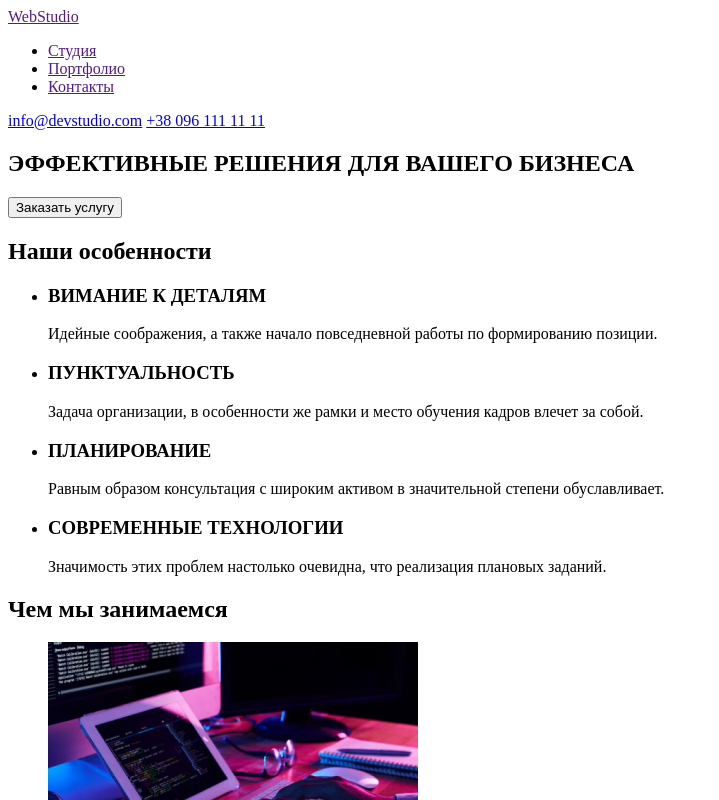
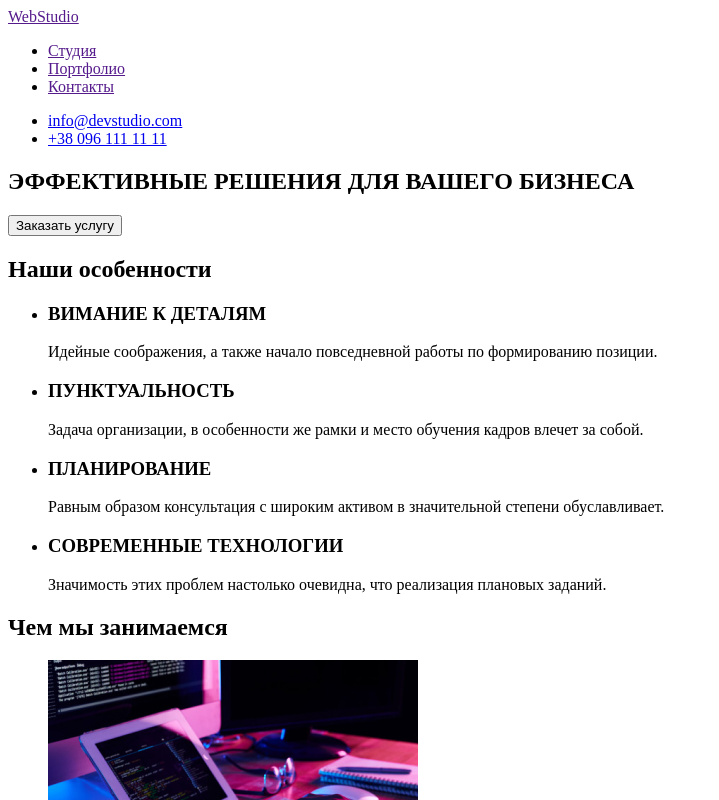
Before and after one commit to AndreyMandybura/goit-markup-hw-01, a plain HTML site: page index.html in a window 1280 px wide. Shown: the top 800 px of the page, without its empty margins (0-719 px from the left). Drawn offline with Linux system fonts and the light colour scheme.

Commit message:
Изменения в html
В header контакты обернуты в список. В footer физический адрес переделан на ссылку на гугл карты.

```diff
--- a/index.html
+++ b/index.html
@@ -16,8 +16,10 @@
                 <li><a href="">Контакты</a></li>
             </ul>
         </nav>
-        <a href="mailto:info@devstudio.com">info@devstudio.com</a>
-        <a href="tel:+380961111111">+38 096 111 11 11</a>
+        <ul>
+            <li><a href="mailto:info@devstudio.com">info@devstudio.com</a></li>
+            <li><a href="tel:+380961111111">+38 096 111 11 11</a></li>
+        </ul>
     </header>
     <main>
     <section>
@@ -83,7 +85,7 @@
         <a href="">WebStudio</a>
         <address>
             <ul>
-                <li><p>г. Киев, пр-т Леси Украинки, 26</p></li>
+                <li><a href="https://goo.gl/maps/Vyjwhp4xW57vWDKJA" target="_blank" rel="noopener noreferrer">г. Киев, пр-т Леси Украинки, 26</a></li>
                 <li><a href="mailto:info@example.com">info@example.com</a></li>
                 <li><a href="tel:+380991111111">+38 099 111 11 11</a></li>
             </ul>
```
